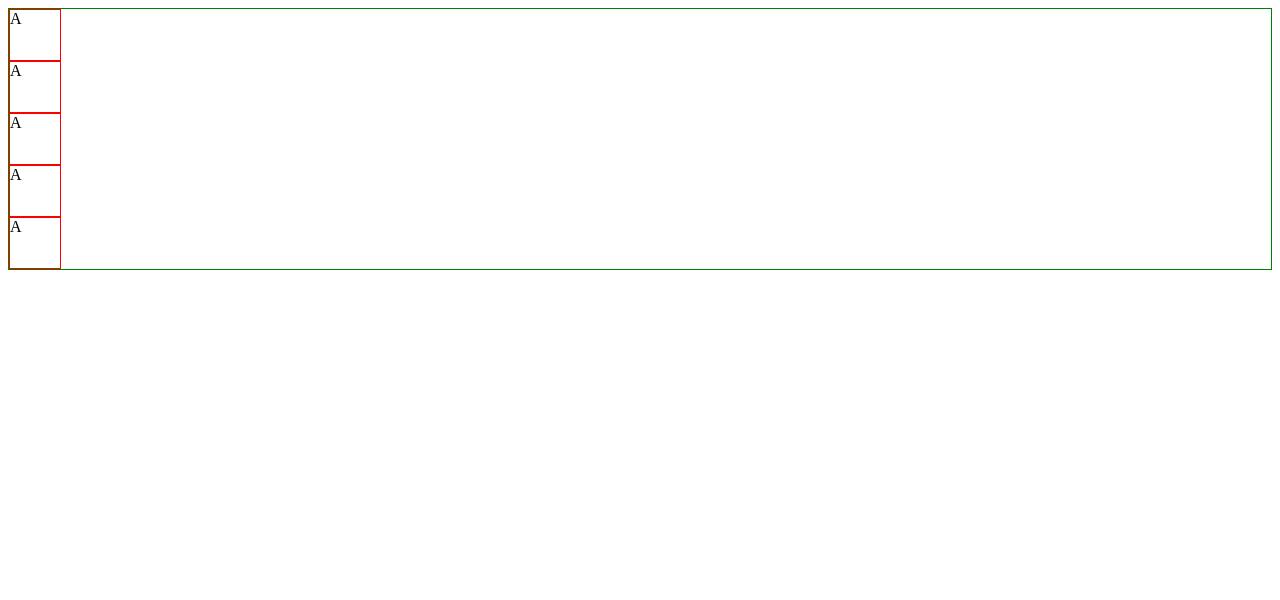
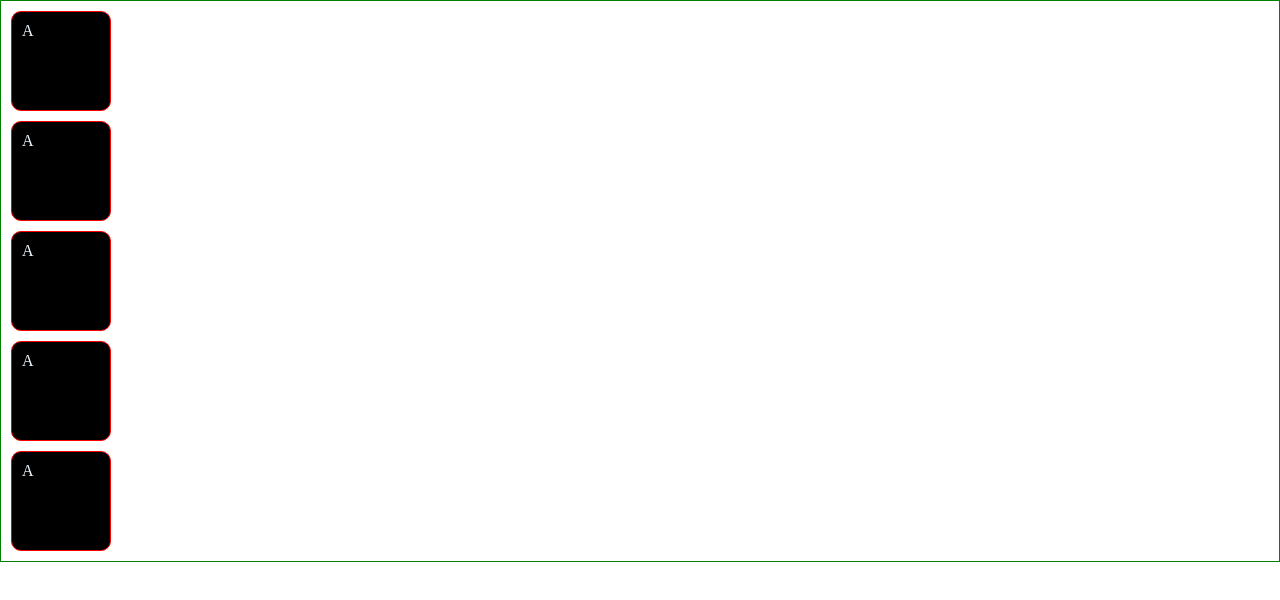
Before and after one commit to MuhammedNisham/project-3, a plain HTML site: page index.html in a window 1280 px wide. Drawn offline with Linux system fonts and the light colour scheme.

Commit message:
changes are made css

```diff
--- a/style.css
+++ b/style.css
@@ -1,8 +1,24 @@
+/* '*' symbol is asterisk. it is also called as
+wildcard in many languages */
+*{
+    box-sizing: border-box;
+
+    /* for avoiding defualt browser padding
+    or resetting the padding and margin */
+    padding: 0;
+    margin: 0;
+}
 .container{
     border: 1px solid green;
     .content{
         border: 1px solid red;
-        height: 50px;
-        width: 50px;
+        border-radius: 10px;
+        background-color: black;
+        /* color means text color in html */
+        color: aliceblue;
+        height: 100px;
+        width: 100px;
+        padding: 10px;
+        margin: 10px;
     }
 }
```
